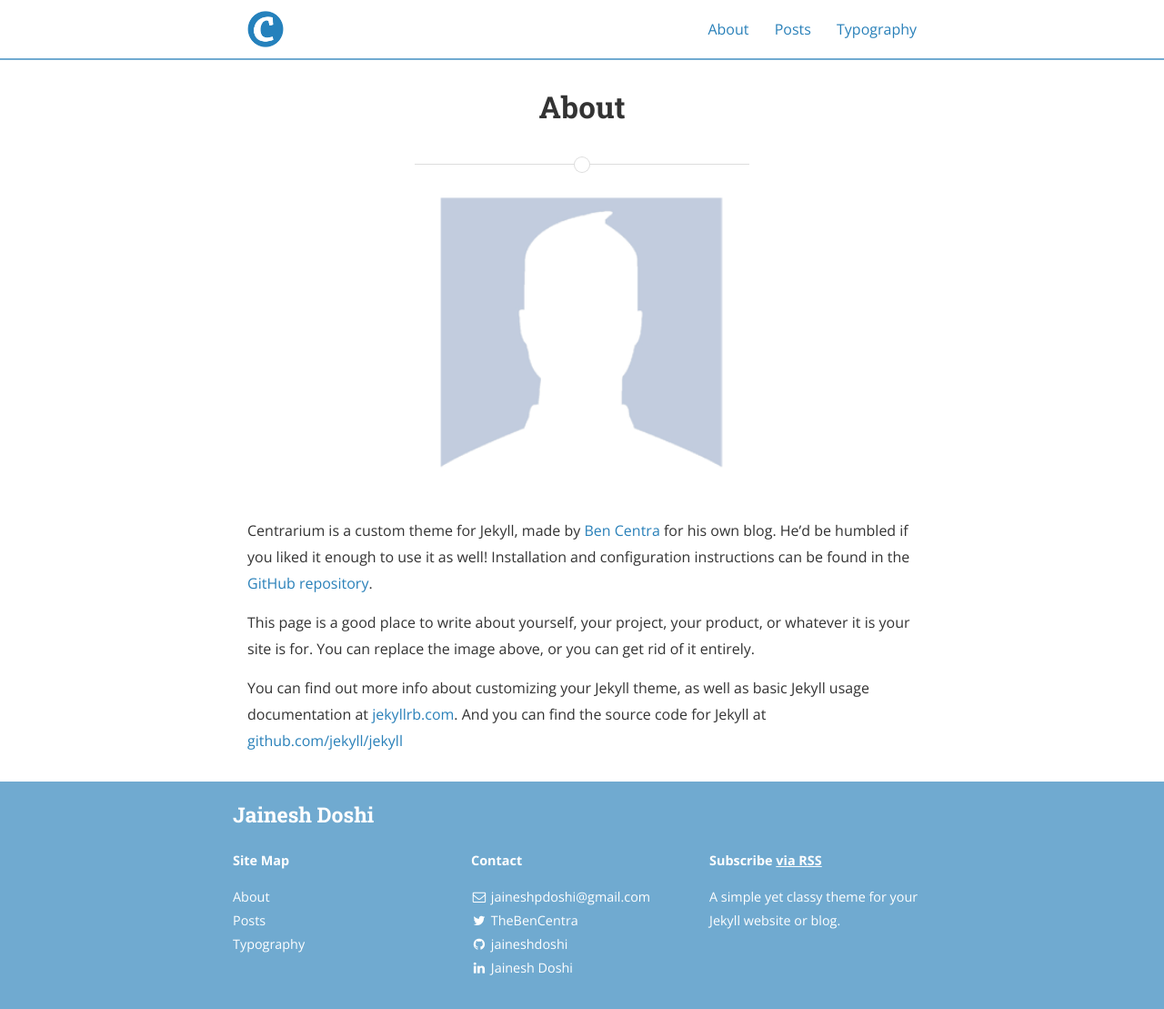
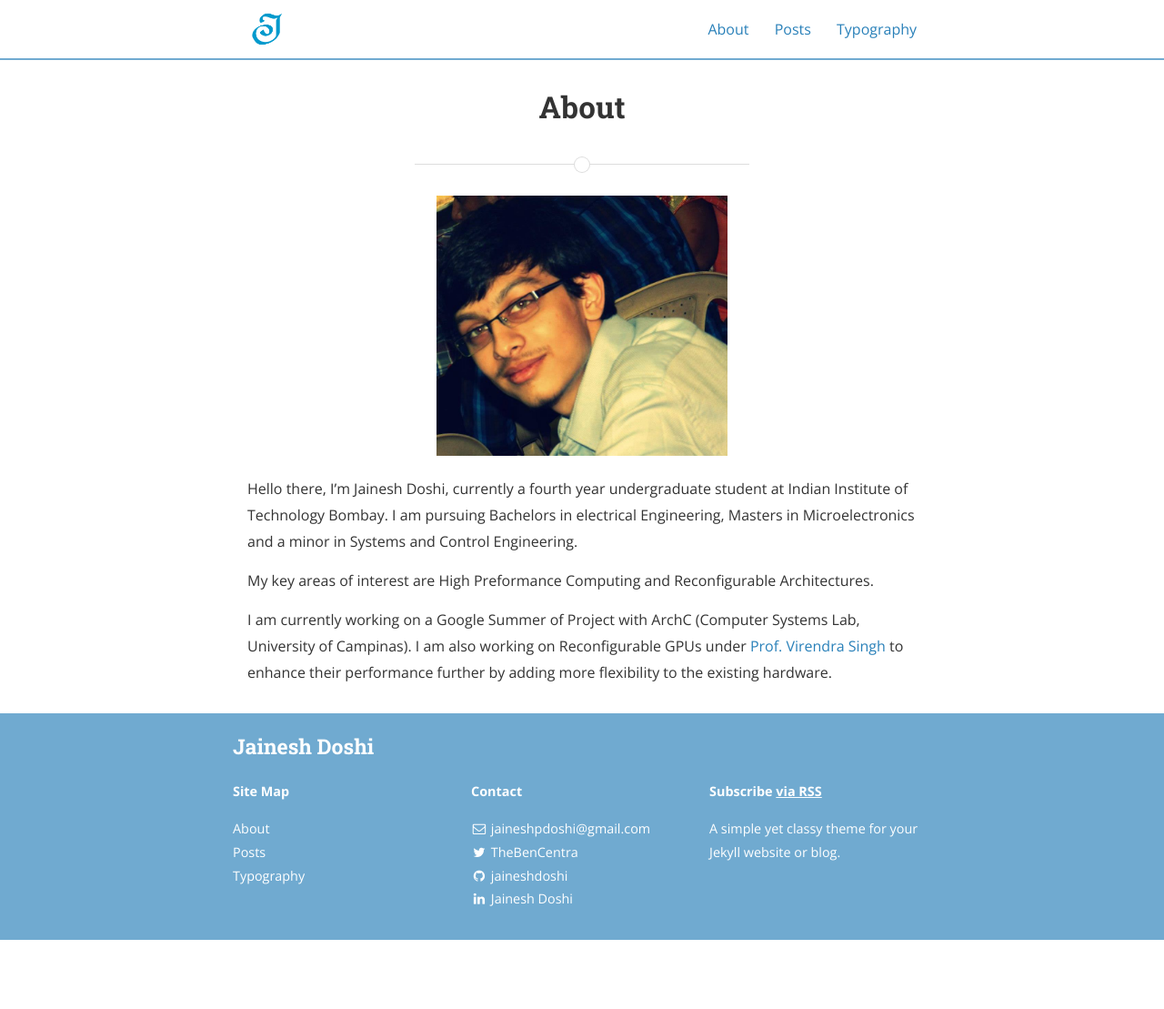
Before and after one commit to jaineshdoshi/jaineshdoshi.github.io, a Jekyll site: the page built from about.md, in a window 1280 px wide. Shown: the whole page at 91% size. Built offline with Jekyll 4.4.1, drawn with Linux system fonts in a browser that asks for light colours; nearby versions of some CDN libraries; a style sheet for code colours, icons or effects is not loaded; after the commit the page ends 1033 px from its top, so only the background shows below that.

Commit message:
Adding icon

```diff
--- a/_config.yml
+++ b/_config.yml
@@ -20,11 +20,11 @@ description: >
 baseurl: "" # the subpath of your site, e.g. /blog/
 url: "http://jaineshdoshi.github.io" # the base hostname & protocol for your site
 cover: "/assets/header_image.jpg"
-logo: "/assets/logo.png"
+logo: "/assets/J-icon.png"
 
 # Build settings
 markdown: kramdown
-paginate: 5
+paginate: 4
 paginate_path: "/page:num/"
 inter_post_navigation: false
 highlightjs_theme: "monokai_sublime"
--- a/about.md
+++ b/about.md
@@ -4,14 +4,11 @@ title: About
 permalink: /about/
 ---
 
-<img src="{{ site.baseurl }}/assets/profile-placeholder.gif" title="Profile Picture" class="profile">
+<img src="{{ site.baseurl }}/assets/profilepic.jpg" title="Profile Picture" class="profile">
 
-Centrarium is a custom theme for Jekyll, made by [Ben Centra][bencentra] for his own blog. He'd be humbled if you liked it enough to use it as well! Installation and configuration instructions can be found in the [GitHub repository](https://github.com/bencentra/centrarium).
+Hello there, I'm Jainesh Doshi, currently a fourth year undergraduate student at Indian Institute of Technology Bombay. I am pursuing Bachelors in electrical Engineering, Masters in Microelectronics and a minor in Systems and Control Engineering.
 
-This page is a good place to write about yourself, your project, your product, or whatever it is your site is for. You can replace the image above, or you can get rid of it entirely.
+My key areas of interest are High Preformance Computing and Reconfigurable Architectures.
 
-You can find out more info about customizing your Jekyll theme, as well as basic Jekyll usage documentation at [jekyllrb.com](http://jekyllrb.com/). And you can find the source code for Jekyll at [github.com/jekyll/jekyll](https://github.com/jekyll/jekyll)
-
-[centrarium]: https://github.com/bencentra/centrarium
-[bencentra]: http://bencentra.com
-[jekyll]: https://github.com/jekyll/jekyll
+I am currently working on a Google Summer of Project with ArchC (Computer Systems Lab, University of Campinas).
+I am also working on Reconfigurable GPUs under [Prof. Virendra Singh](https://www.ee.iitb.ac.in/~viren/) to enhance their performance further by adding more flexibility to the existing hardware.
```
Also changed, not shown: assets/J-icon.png (added), assets/profilepic.jpg (added), 1 other file.
